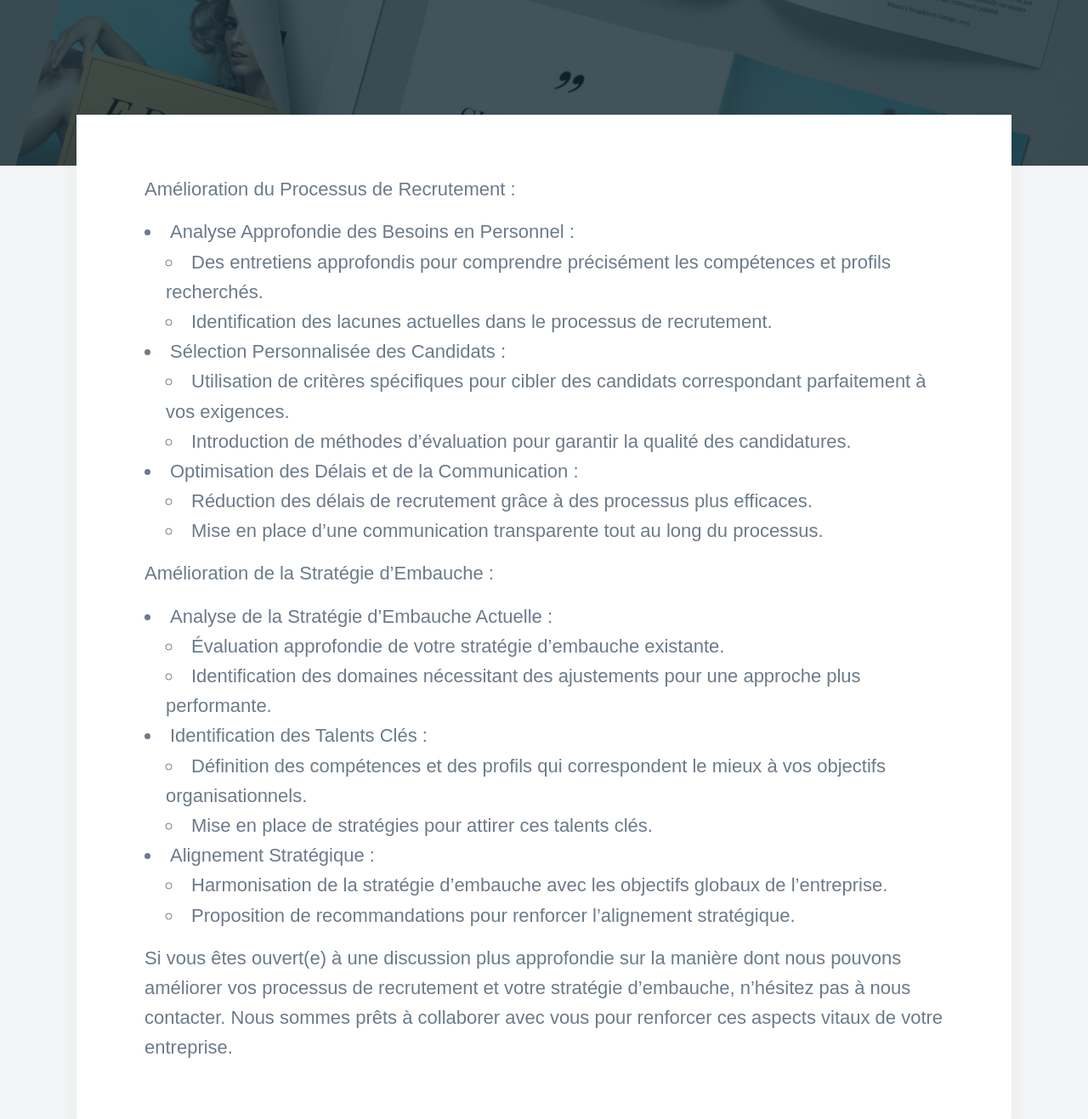
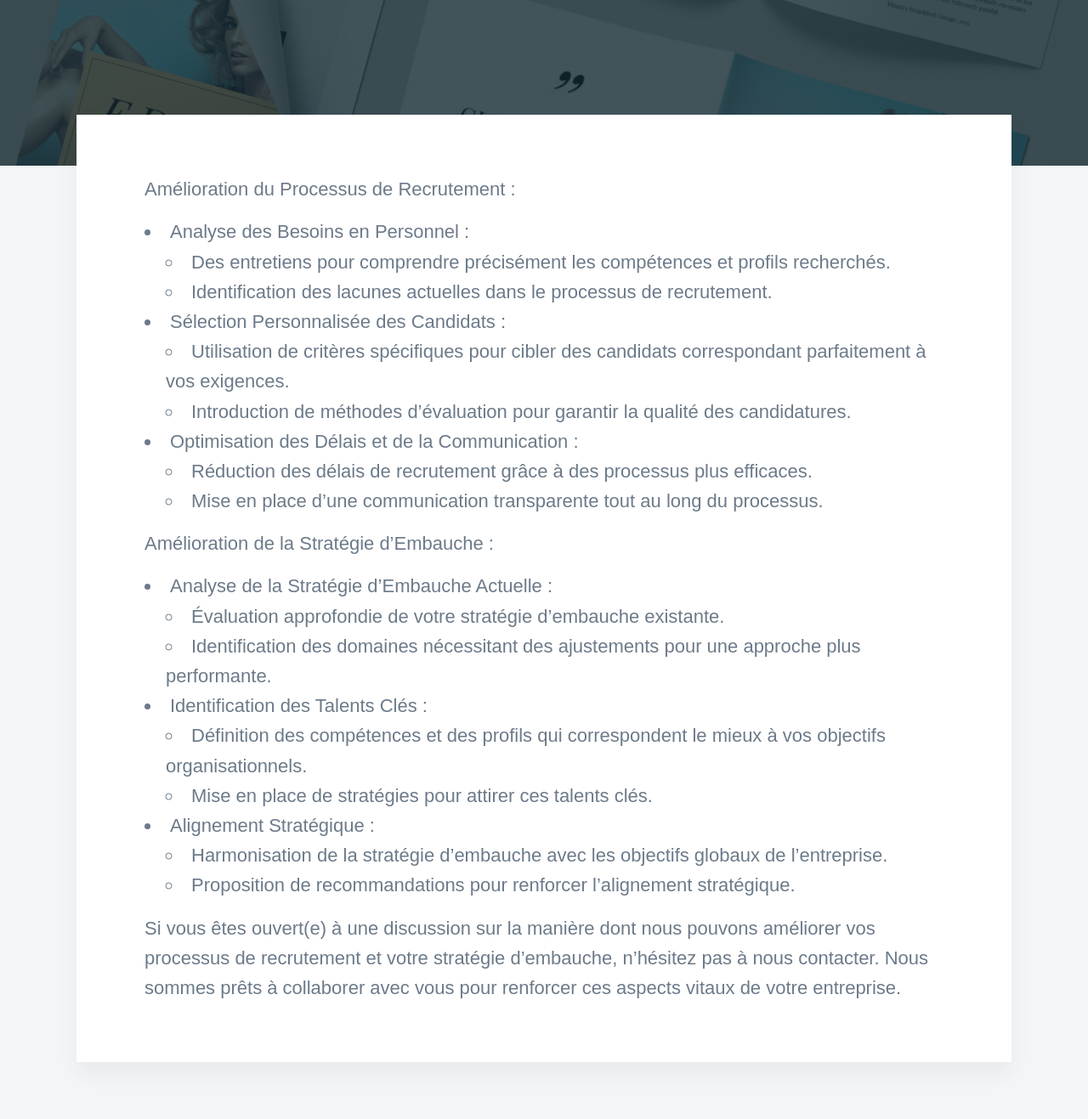
Before and after one commit to jeyries/solutionsrh13, a Jekyll site: the page built from _projects/2018-06-28-edith-magazine.md, in a window 1280 px wide and 1400 px high, scrolled down 397 px. Shown: the top 1317 px of the window at 85% size. Built offline with Jekyll 4.4.1, drawn with Linux system fonts in a browser that asks for light colours; nearby versions of some CDN libraries; some web fonts are replaced.

Commit message:
Update 2018-06-28-edith-magazine.md

```diff
--- a/_projects/2018-06-28-edith-magazine.md
+++ b/_projects/2018-06-28-edith-magazine.md
@@ -8,8 +8,8 @@ featured_image: '/images/demo/work-03.jpg'
 
 Amélioration du Processus de Recrutement :
 
-* Analyse Approfondie des Besoins en Personnel :
-    * Des entretiens approfondis pour comprendre précisément les compétences et profils recherchés.
+* Analyse des Besoins en Personnel :
+    * Des entretiens pour comprendre précisément les compétences et profils recherchés.
     * Identification des lacunes actuelles dans le processus de recrutement.
 
 * Sélection Personnalisée des Candidats :
@@ -34,4 +34,4 @@ Amélioration de la Stratégie d'Embauche :
     * Harmonisation de la stratégie d'embauche avec les objectifs globaux de l'entreprise.
     * Proposition de recommandations pour renforcer l'alignement stratégique.
 
-Si vous êtes ouvert(e) à une discussion plus approfondie sur la manière dont nous pouvons améliorer vos processus de recrutement et votre stratégie d'embauche, n'hésitez pas à nous contacter. Nous sommes prêts à collaborer avec vous pour renforcer ces aspects vitaux de votre entreprise.
+Si vous êtes ouvert(e) à une discussion sur la manière dont nous pouvons améliorer vos processus de recrutement et votre stratégie d'embauche, n'hésitez pas à nous contacter. Nous sommes prêts à collaborer avec vous pour renforcer ces aspects vitaux de votre entreprise.
```
